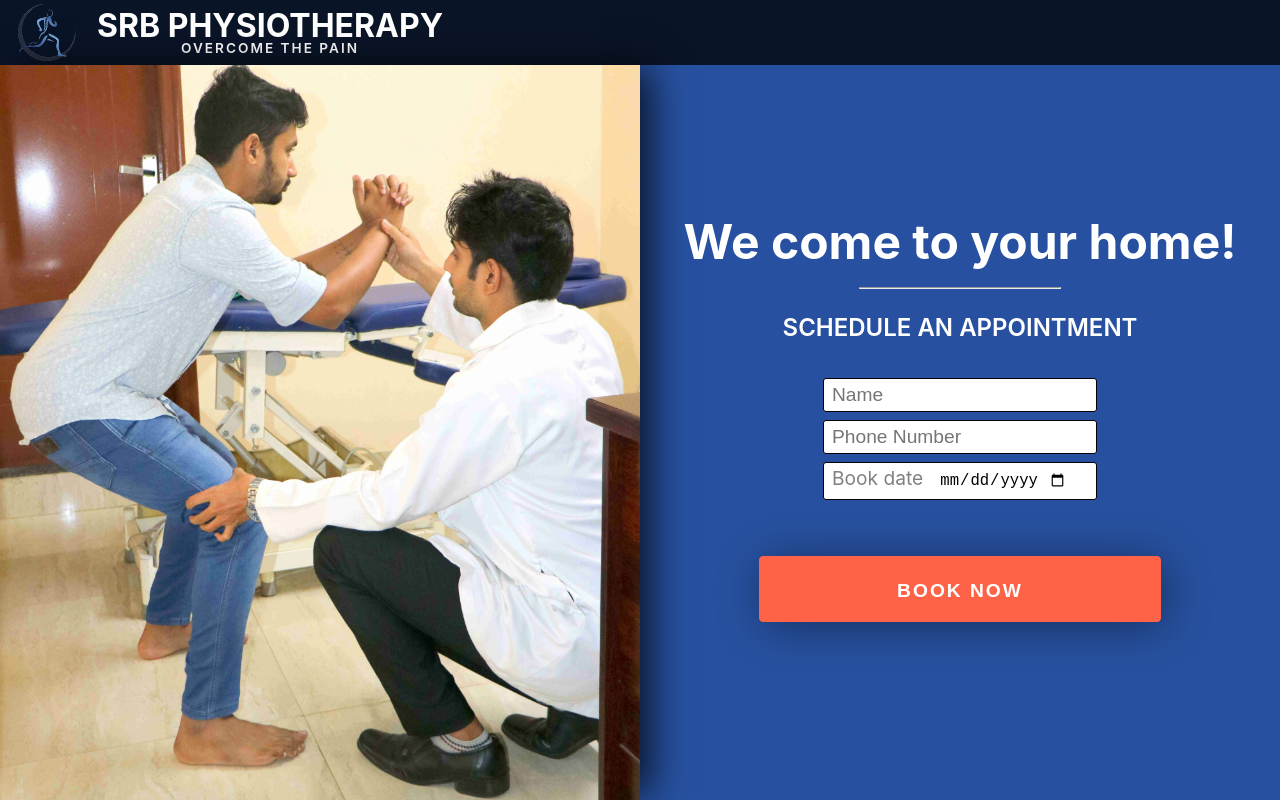
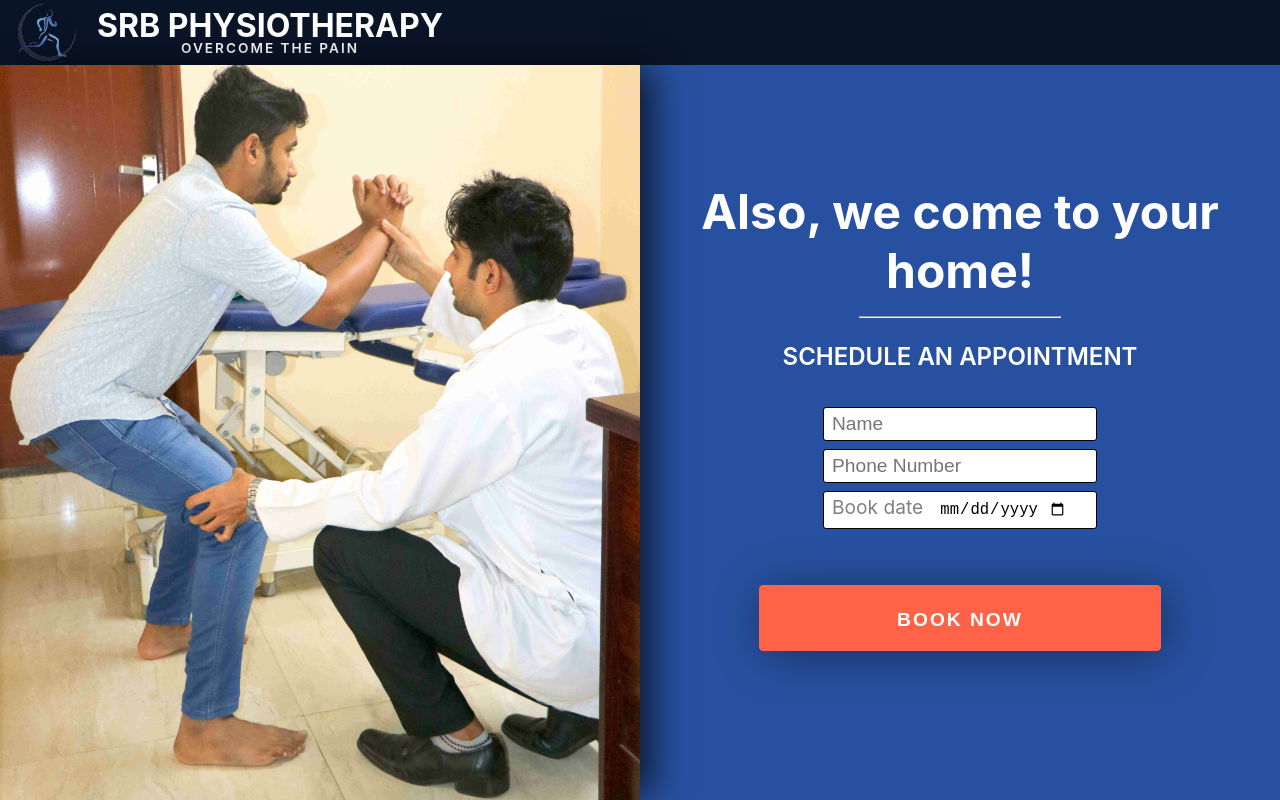
Before and after one commit to nischitpra/SRB-Physiotherapy, a React (Create React App) app: page / in a window 1280 px wide. Shown: the top 800 px of the page. Built offline with nearby package versions, Linux system fonts and the light colour scheme.

Commit message:
updated api url

```diff
--- a/src/components/AddressAndProblemForm.js
+++ b/src/components/AddressAndProblemForm.js
@@ -15,47 +15,10 @@ class AddressAndProblemForm extends React.Component {
     })
   }
 
-  // submitForm() {
-  //   this.setState({disableButton:true})
-
-  //   const corsProxy = "https://cors-anywhere.herokuapp.com/"
-  //   const form = `https://docs.google.com/forms/u/0/d/e/1FAIpQLSdzM-T-0_C6kr5AEugu7kSt_bcHO2nM7W2t1_AcfujsT7l_mA/formResponse?edit2=${this.props.formId}&entry.1000025=${this.state.address}&entry.329804431=${this.state.problem}`
-
-  //   fetch(corsProxy+form)
-  //   .then(response=>{
-  //     this.setState({disableButton:false})
-
-  //     let formId=""
-  //     if(response.ok){
-  //       response.text().then(html=>{
-  //         const identifier = "edit2="
-  //         const startIndex = html.indexOf(identifier)+identifier.length
-  //         for(let i=startIndex;i<html.length;i++){
-  //           let character = html[i]
-  //           if(character=="\"" || character=="&")break
-  //           formId+=html[i]
-  //         }
-
-  //         this.props.updateFormData("formId", formId)
-
-  //         if(this.props.slidingPanelRef!=null) {
-  //           this.props.slidingPanelRef.current.nextPanel()
-  //         }
-  //       })
-  //     }else{
-  //       console.log("Something is not right. The server responded with error")
-  //       alert("Please check from data and try again.")
-  //     }
-  //   }).catch(error=>{
-  //     console.log("Could not submit form")
-  //     this.setState({disableButton:false})
-  //   })
-  // }
-
  submitForm() {
     this.setState({disableButton:true})
 
-    const form = `http://localhost:3001/update`
+    const form = `https://srb-physio-backend.herokuapp.com/update`
 
     fetch(form,{
       method: 'POST',
--- a/src/components/BookAppointmentForm.js
+++ b/src/components/BookAppointmentForm.js
@@ -20,7 +20,7 @@ class BookAppointmentForm extends React.Component {
  submitForm() {
     this.setState({disableButton:true})
 
-    const form = `http://localhost:3001/submit`
+    const form = `https://srb-physio-backend.herokuapp.com/submit`
 
     fetch(form, {
       method: 'POST',
@@ -55,7 +55,7 @@ class BookAppointmentForm extends React.Component {
   render() {
     return(
       <div className="flex-center">
-        <h1 className="book-appointment-form-caption">We come to your home!</h1>
+        <h1 className="book-appointment-form-caption">Also, we come to your home!</h1>
         <hr style={{width:"200px"}}/>
         <div className="form-container">
           <div className="form-title">Schedule an Appointment</div>
```
